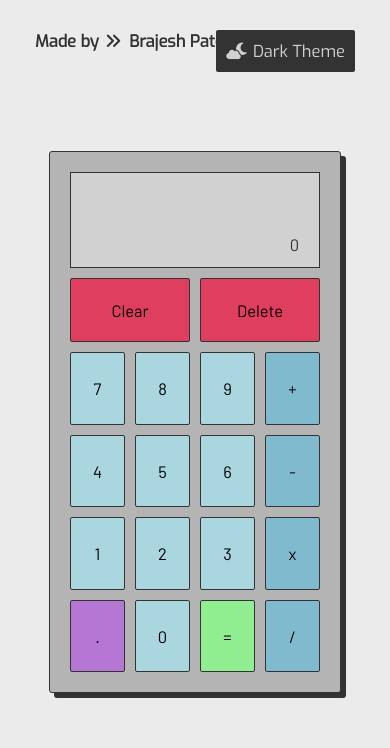
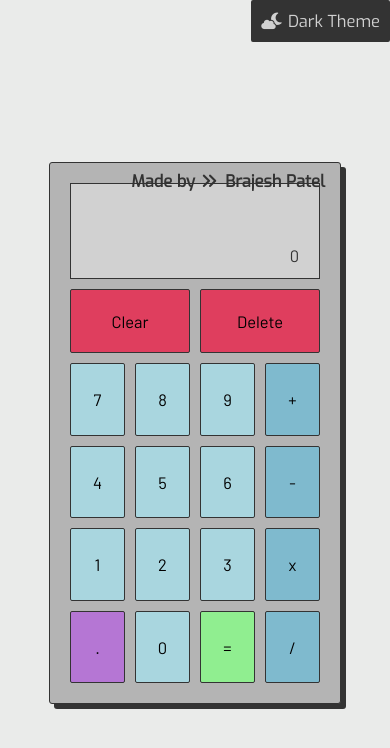
Before and after one commit to brajpatel/Calculator, a plain HTML site: page index.html in a window 390 px wide. Drawn offline with Linux system fonts and the light colour scheme.

Commit message:
Update style.css

```diff
--- a/style.css
+++ b/style.css
@@ -305,3 +305,22 @@ button:hover {
     --decimal: var(--purple-dark);
     --equals: var(--green-dark);
 }
+
+/* ===== SIMPLE MEDIA QUERY ===== */
+@media (max-width: 700px) {
+    body {
+        display: flex;
+        flex-direction: column;
+        margin-bottom: 20px;
+    }
+
+    .theme-container {
+        position: absolute;
+        top: 0;
+        right: 0;
+    }
+
+    .credit-container {
+        position: relative;
+    }
+}
```
